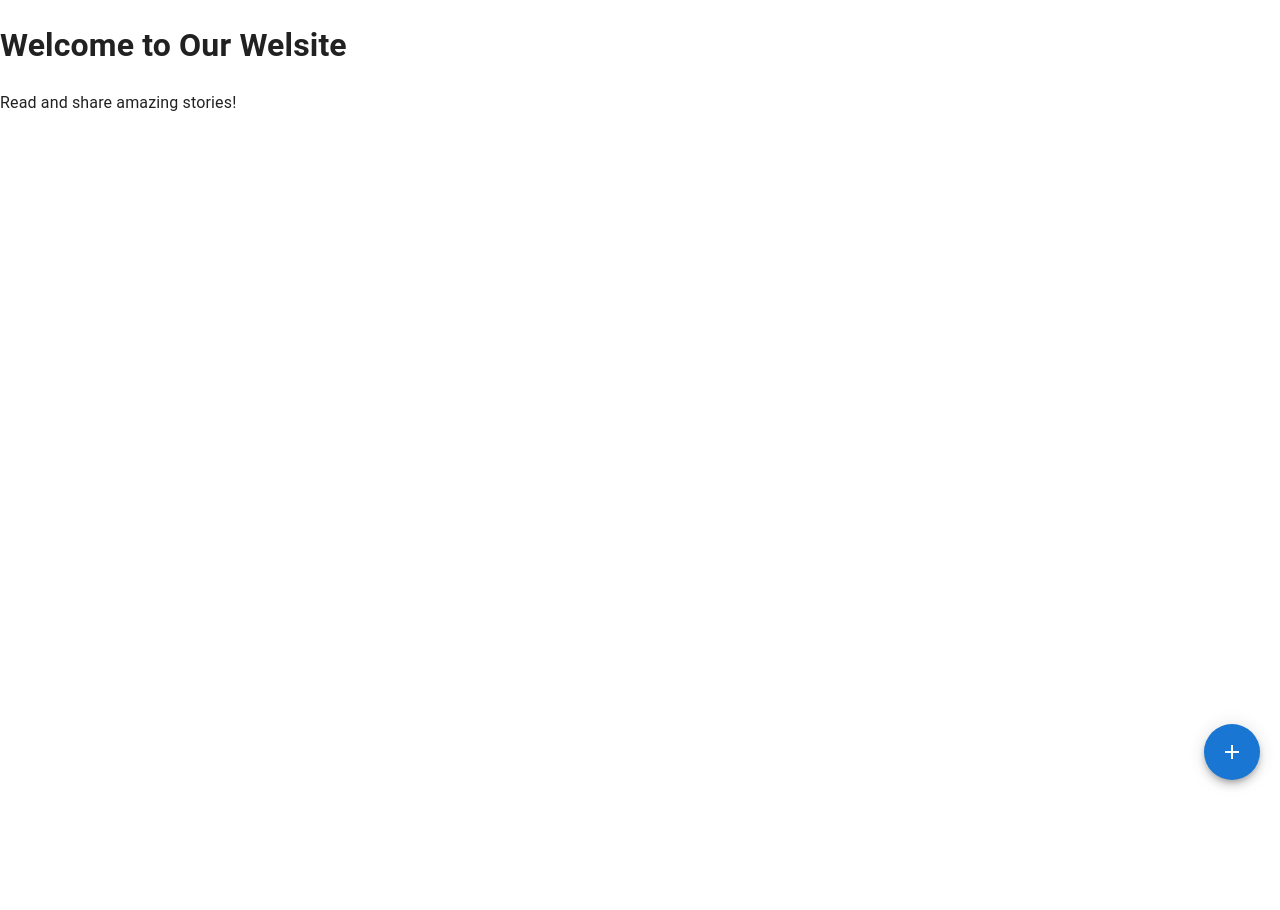
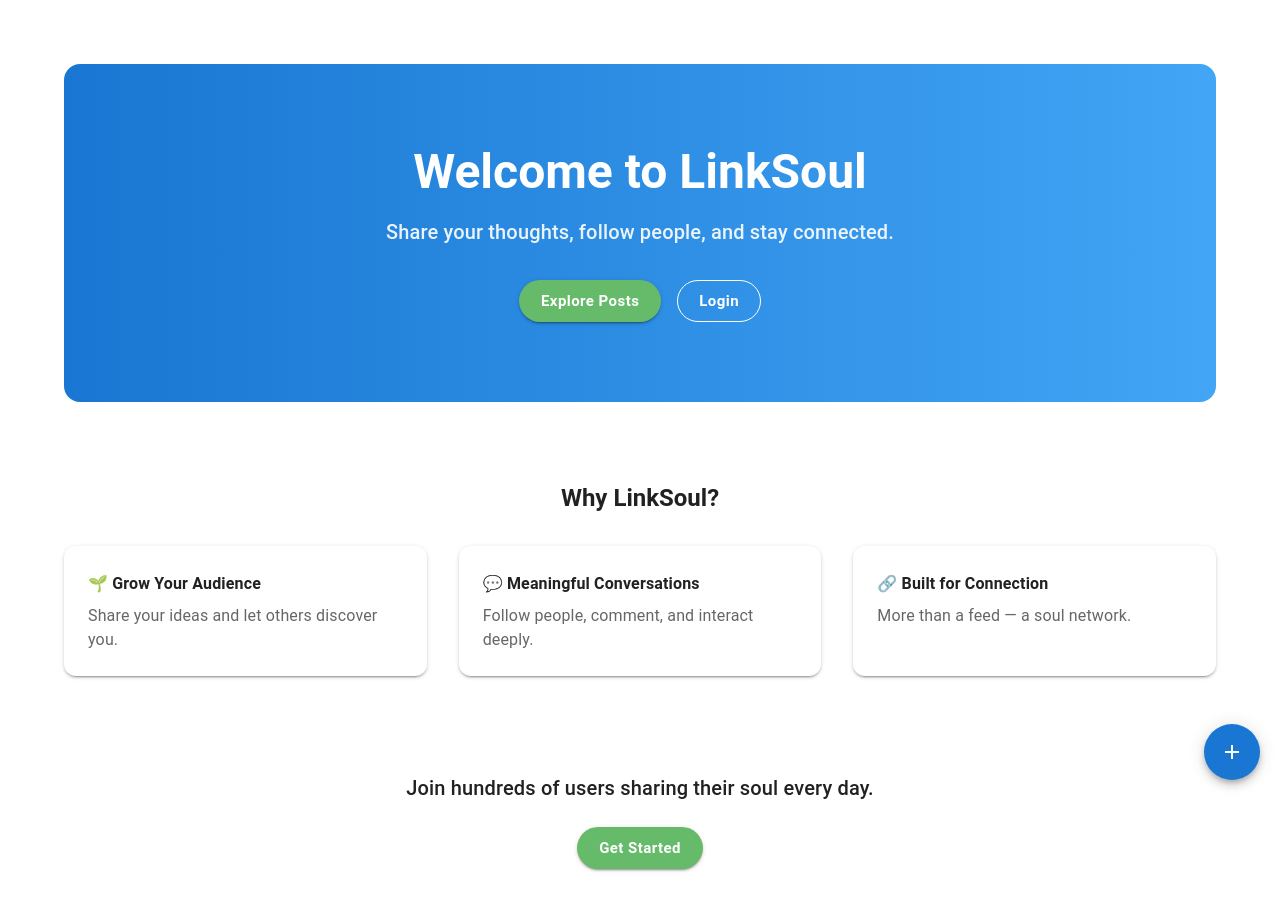
Before and after one commit to hahuythang159/blog-platform, a Next.js app in the folder frontend/: page / in a window 1280 px wide. Shown: the top 910 px of the page. Before the commit the page ends 800 px from the top, so only its background shows below. Built offline with nearby package versions, Linux system fonts and the light colour scheme.

Commit message:
style(home): update button styles for friendlier colors and consistent shape

```diff
--- /dev/null
+++ b/frontend/app/data/whyLinkSoul.ts
@@ -0,0 +1,16 @@
+const whyLinkSoulItems = [
+    {
+        title: '🌱 Grow Your Audience',
+        desc: 'Share your ideas and let others discover you.',
+    },
+    {
+        title: '💬 Meaningful Conversations',
+        desc: 'Follow people, comment, and interact deeply.',
+    },
+    {
+        title: '🔗 Built for Connection',
+        desc: 'More than a feed — a soul network.',
+    },
+];
+
+export default whyLinkSoulItems;
--- a/frontend/app/page.tsx
+++ b/frontend/app/page.tsx
@@ -1,8 +1,134 @@
+'use client';
+
+import { Container, Typography, Box, Button, useTheme } from '@mui/material';
+import { useRouter } from 'next/navigation';
+import { motion } from 'framer-motion';
+import whyLinkSoulItems from './data/whyLinkSoul';
+
 export default function Home() {
+  const router = useRouter();
+  const friendlyGreen = "#66bb6a";
+  const friendlyGreenHover = "#5aa85b";
+  const theme = useTheme();
+
   return (
-    <div className="text-center p-6">
-      <h1 className="text-3xl font-bold">Welcome to Our Welsite</h1>
-      <p>Read and share amazing stories!</p>
-    </div>
+    <Container maxWidth="lg" sx={{ py: 8 }}>
+      <Box
+        sx={{
+          background: 'linear-gradient(to right, #1976d2, #42a5f5)',
+          color: 'white',
+          borderRadius: 4,
+          px: { xs: 3, md: 8 },
+          py: { xs: 6, md: 10 },
+          textAlign: 'center',
+        }}
+      >
+        <motion.div
+          initial={{ opacity: 0, y: 30 }}
+          animate={{ opacity: 1, y: 0 }}
+          transition={{ duration: 0.6 }}
+        >
+          <Typography variant="h3" sx={{ fontWeight: 700 }}>
+            Welcome to LinkSoul
+          </Typography>
+          <Typography variant="h6" sx={{ mt: 2, opacity: 0.9 }}>
+            Share your thoughts, follow people, and stay connected.
+          </Typography>
+
+          <Box sx={{ mt: 4, display: 'flex', justifyContent: 'center', gap: 2 }}>
+            <Button
+              variant="contained"
+              size="large"
+              onClick={() => router.push('/posts')}
+              sx={{
+                backgroundColor: '#66bb6a',
+                borderRadius: 6,
+                textTransform: 'none',
+                fontWeight: 'bold',
+                '&:hover': {
+                  backgroundColor: '#5aa85b',
+                },
+              }}
+            >
+              Explore Posts
+            </Button>
+
+            <Button
+              variant="outlined"
+              color="inherit"
+              size="large"
+              onClick={() => router.push('/login')}
+              sx={{
+                borderRadius: 6,
+                textTransform: 'none',
+                fontWeight: 'bold',
+              }}
+            >
+              Login
+            </Button>
+          </Box>
+        </motion.div>
+      </Box>
+
+      <Box sx={{ mt: 10 }}>
+        <Typography variant="h5" gutterBottom textAlign="center" fontWeight="bold">
+          Why LinkSoul?
+        </Typography>
+
+        <Box
+          display="flex"
+          flexDirection={{ xs: 'column', md: 'row' }}
+          justifyContent="center"
+          alignItems="stretch"
+          gap={4}
+          mt={4}
+        >
+          {whyLinkSoulItems.map((item, index) => (
+            <motion.div
+              key={index}
+              initial={{ opacity: 0, y: 20 }}
+              whileInView={{ opacity: 1, y: 0 }}
+              transition={{ delay: index * 0.2, duration: 0.5 }}
+              viewport={{ once: true }}
+              style={{
+                flex: 1,
+                background: theme.palette.background.paper,
+                padding: '24px',
+                borderRadius: '12px',
+                boxShadow: theme.shadows[2],
+              }}
+            >
+              <Typography variant="subtitle1" fontWeight="bold" gutterBottom>
+                {item.title}
+              </Typography>
+              <Typography color="text.secondary">{item.desc}</Typography>
+            </motion.div>
+          ))}
+        </Box>
+      </Box>
+
+      <Box sx={{ mt: 12, textAlign: 'center' }}>
+        <Typography variant="h6" gutterBottom>
+          Join hundreds of users sharing their soul every day.
+        </Typography>
+        <Button
+          variant="contained"
+          size="large"
+          onClick={() => router.push('/register')}
+          sx={{
+            backgroundColor: friendlyGreen,
+            borderRadius: 8,
+            mt: 2,
+            textTransform: 'none',
+            fontWeight: 'bold',
+            '&:hover': {
+              backgroundColor: friendlyGreenHover,
+            },
+          }}
+        >
+          Get Started
+        </Button>
+      </Box>
+    </Container>
   );
 }
--- a/frontend/package.json
+++ b/frontend/package.json
@@ -15,6 +15,7 @@
     "@mui/material": "^6.4.8",
     "@reduxjs/toolkit": "^2.6.0",
     "axios": "^1.8.1",
+    "framer-motion": "^12.23.12",
     "jwt-decode": "^4.0.0",
     "next": "15.2.0",
     "react": "^19.0.0",
```
Also changed, not shown: 1 other file (tests, documents, lock files or other folders).
